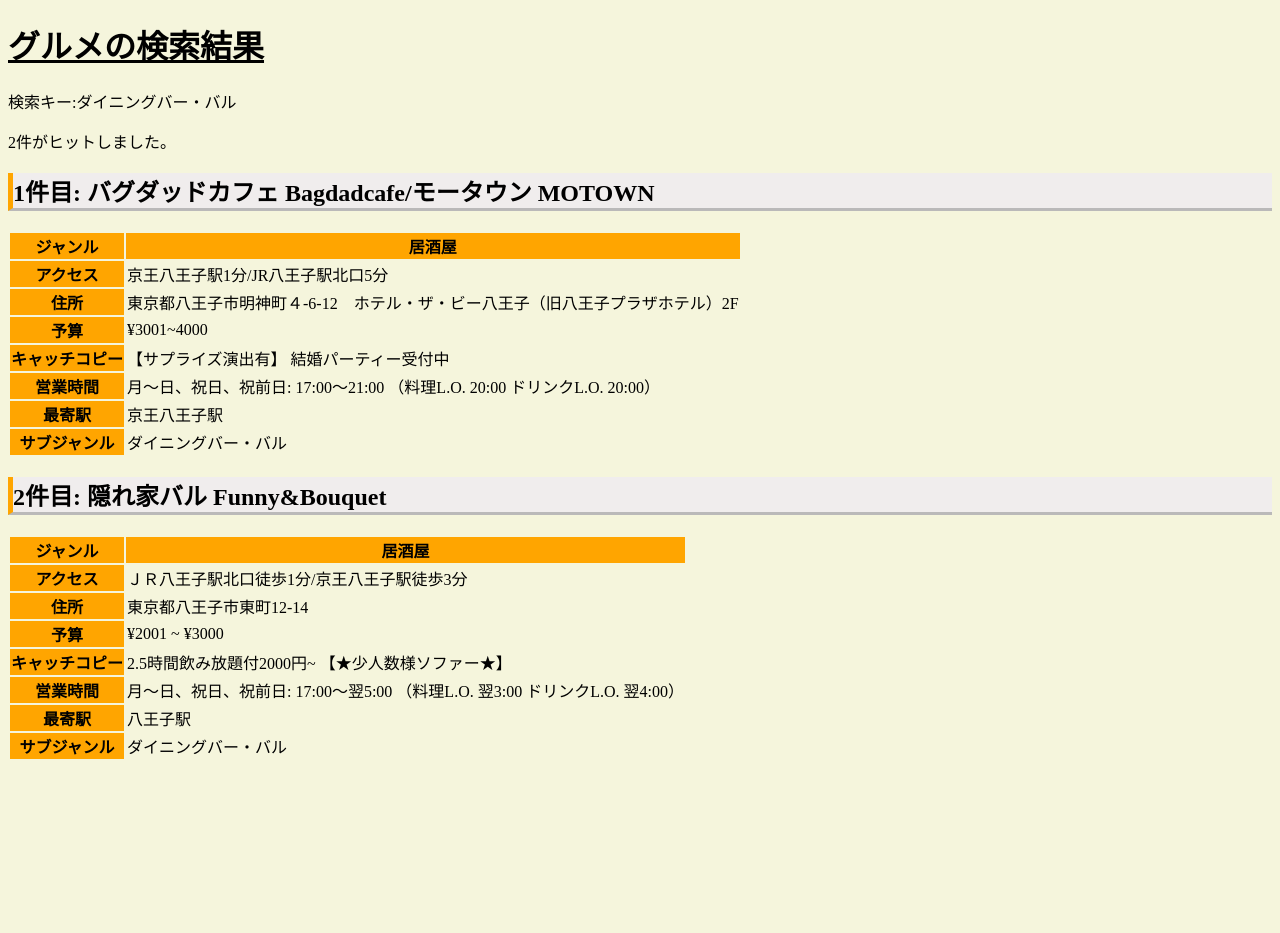
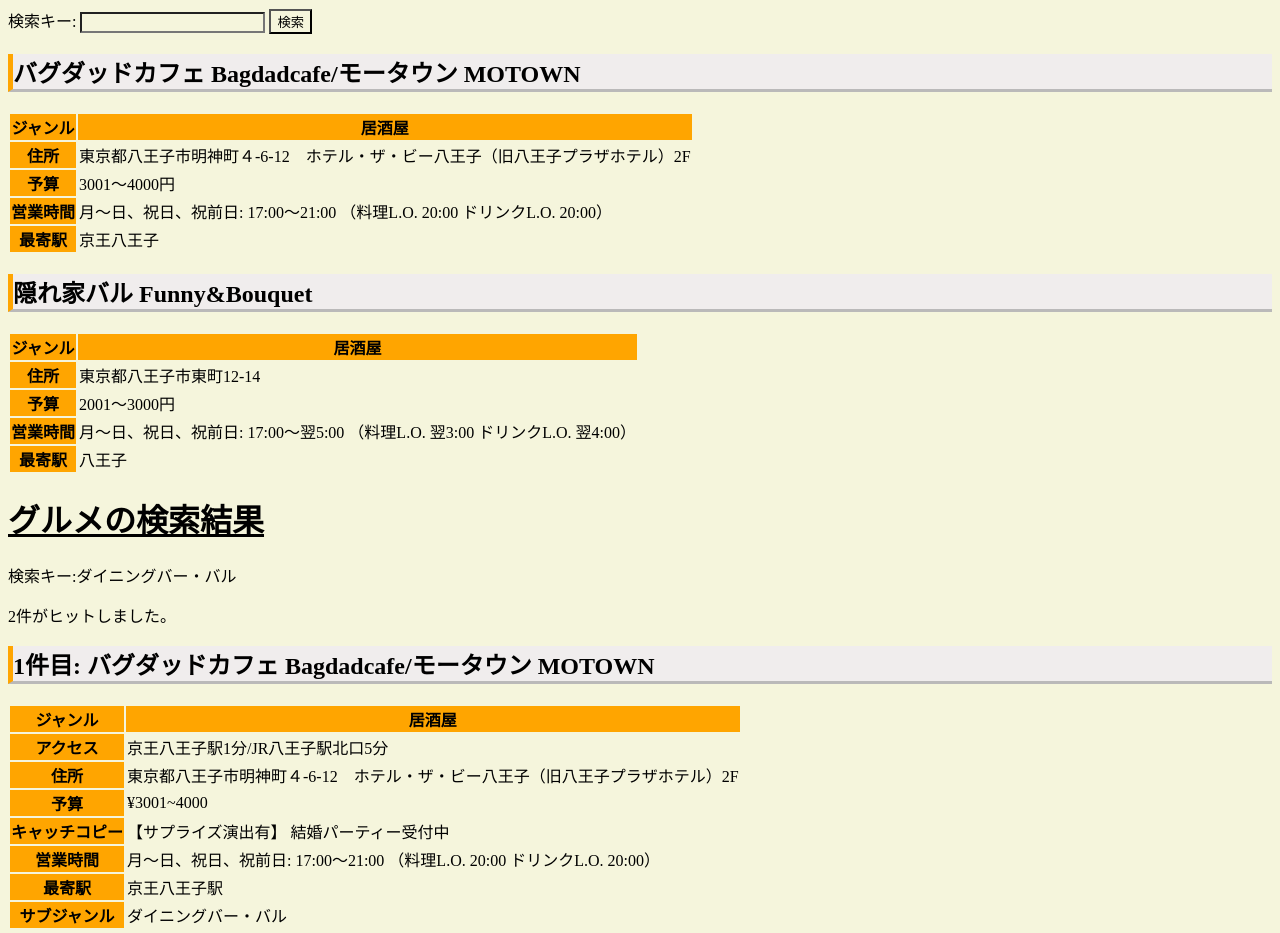
Before and after one commit to G384682023/medialabo, a plain HTML site: page project.html in a window 1280 px wide. Shown: the top 933 px of the page. Before the commit the page ends 800 px from the top, so only its background shows below. Drawn offline with Linux system fonts and the light colour scheme.

Commit message:
第５回

```diff
--- a/gourmet.js
+++ b/gourmet.js
@@ -198,6 +198,53 @@ let data = {
     ]
   }
 };
+function displayData() {
+  const resultDiv = document.getElementById('result');
+  let htmlContent = '';
+
+  data.results.shop.forEach(shop => {
+    htmlContent += `
+      <h2>${shop.name}</h2>
+      <table>
+        <thead>
+          <tr>
+            <th>ジャンル</th>
+            <th>${shop.genre.name}</th>
+          </tr>
+        </thead>
+        <tbody>
+          <tr>
+            <th>住所</th>
+            <td>${shop.address}</td>
+          </tr>
+          <tr>
+            <th>予算</th>
+            <td>${shop.budget.name}</td>
+          </tr>
+          <tr>
+            <th>営業時間</th>
+            <td>${shop.open}</td>
+          </tr>
+          <tr>
+            <th>最寄駅</th>
+            <td>${shop.station_name}</td>
+          </tr>
+        </tbody>
+      </table>
+    `;
+  });
+
+  resultDiv.innerHTML = htmlContent;
+}
+
+document.getElementById('searchButton').addEventListener('click', () => {
+  const searchKey = document.getElementById('searchKey').value;
+  console.log('検索キー:', searchKey);
+
+  displayData();
+});
+
+displayData();
 
 /////////// 課題3-2 ここからプログラムを書こう
 
--- a/project.html
+++ b/project.html
@@ -6,6 +6,12 @@
     <link rel="stylesheet" href="project.css">
     <script src="gourmet.js " defer></script>
   </head>
+  <form id="searchForm">
+    <label for="searchKey">検索キー:</label>
+    <input type="text" id="searchKey" name="searchKey">
+    <button type="button" id="searchButton">検索</button>
+  </form>
+   <div id="result"></div>
   <body>
     <h1>グルメの検索結果</h1>
     <p>検索キー:ダイニングバー・バル</p>
```
